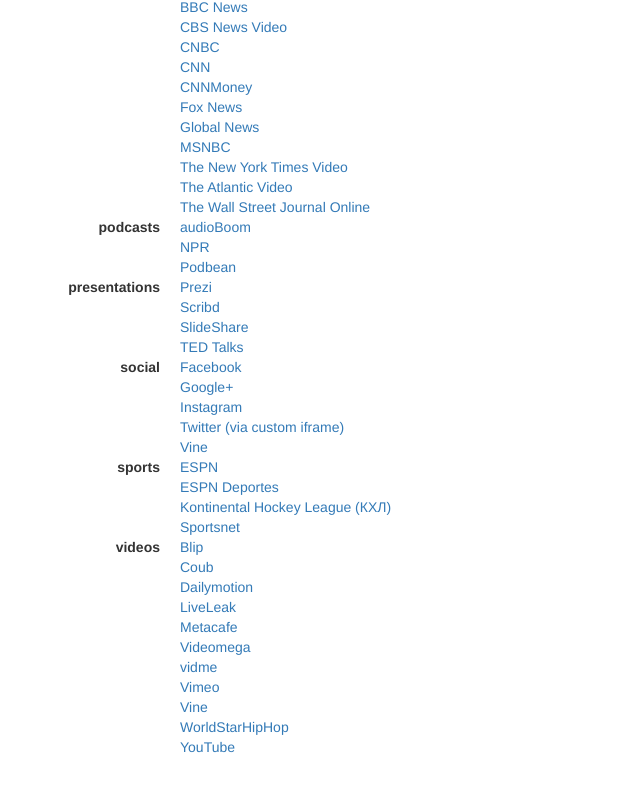
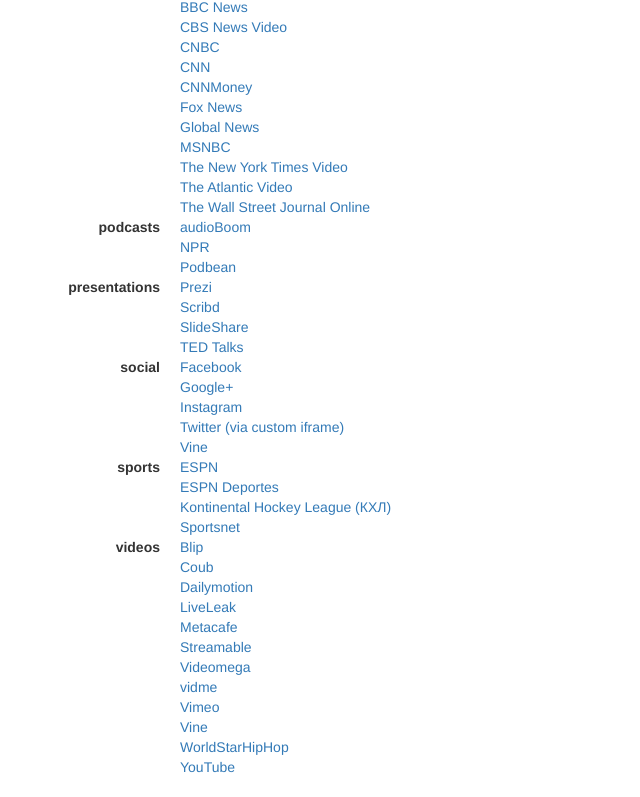
Before and after one commit to s9e/s9e.github.io, a plain HTML site: page XenForoMediaBBCodes/tags.html in a window 1280 px wide. Shown: the part 1303-2100 px from the top of the page, without its empty margins (0-640 px from the left). Drawn offline with nearby package versions, Linux system fonts and the light colour scheme.

Commit message:
Updated XenForoMediaBBCodes

```diff
--- a/XenForoMediaBBCodes/tags.html
+++ b/XenForoMediaBBCodes/tags.html
@@ -128,6 +128,7 @@
 		<dd><a href='http://www.dailymotion.com/'>Dailymotion</a></dd>
 		<dd><a href='http://www.liveleak.com/'>LiveLeak</a></dd>
 		<dd><a href='http://www.metacafe.com/'>Metacafe</a></dd>
+		<dd><a href='http://streamable.com/'>Streamable</a></dd>
 		<dd><a href='http://videomega.tv/'>Videomega</a></dd>
 		<dd><a href='https://vid.me'>vidme</a></dd>
 		<dd><a href='http://vimeo.com/'>Vimeo</a></dd>
```
